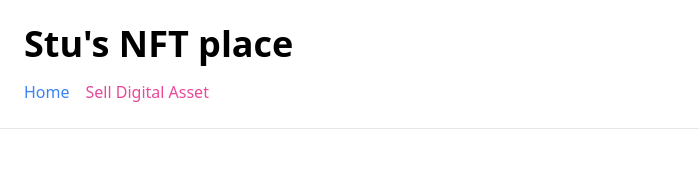
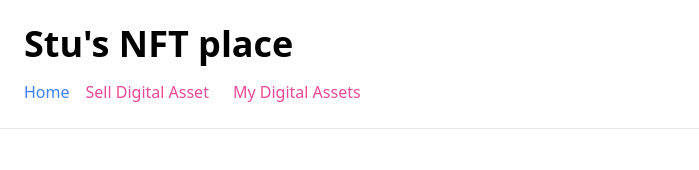
Before and after one commit to StuartFleishman/nft_marketplace, a Next.js app: page / in a window 1280 px wide. Shown: the top 170 px of the page, without its empty margins (0-699 px from the left). Built offline with nearby package versions, Linux system fonts and the light colour scheme.

Commit message:
added my assets to nav bar

```diff
--- a/pages/_app.js
+++ b/pages/_app.js
@@ -17,6 +17,11 @@
               Sell Digital Asset
             </a>
         </Link>
+        <Link href="/my-assets">
+            <a className="mr-6 text-pink-500">
+              My Digital Assets
+            </a>
+        </Link>
       </div>
     </nav>
      <Component {...pageProps} />
```
